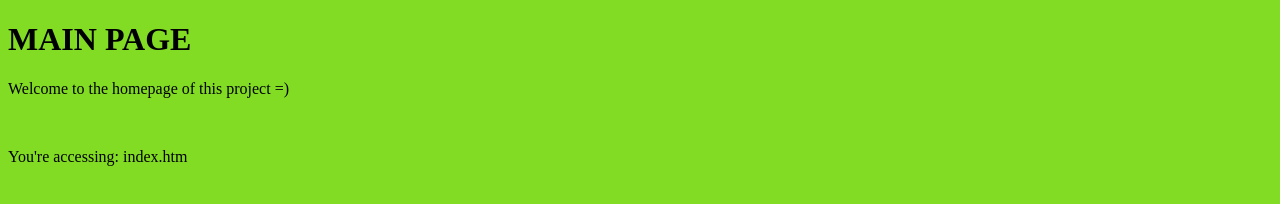
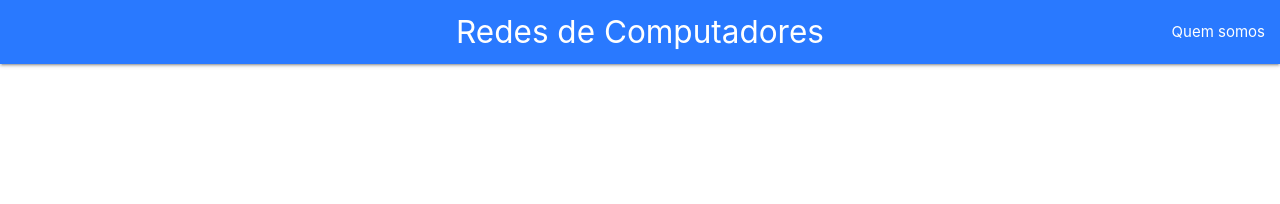
Before and after one commit to Mathcd/Redes-de-Computadores-2020.1, a plain HTML site: page WebServer/index.htm in a window 1280 px wide. Drawn offline with nearby package versions, Linux system fonts and the light colour scheme.

Commit message:
change layout

```diff
--- a/WebServer/index.htm
+++ b/WebServer/index.htm
@@ -1,20 +1,36 @@
-<!DOCTYPE html>
+<html lang="pt">
+<head>
+	<meta charset="UTF-8">
+	<meta name="viewport" content="width=device-width, initial-scale=1.0">
+	<title>Document</title>
+	<!-- Compiled and minified CSS -->
+	<link rel="stylesheet" href="https://cdnjs.cloudflare.com/ajax/libs/materialize/1.0.0/css/materialize.min.css">
+</head>
+<body>
 
-<html lang='en-US'>
+	<nav>
+		<div class="nav-wrapper #2979ff blue accent-3">
+		  <a href="index.htm" class="brand-logo center">Redes de Computadores</a>
+		  <ul id="nav-mobile" class="right hide-on-med-and-down">
+			<li><a href="quemsomos.html">Quem somos</a></li>
+		  </ul>
+		</div>
+	  </nav>
 
-	<head>
 
-	</head>
 
-	<body style="background-color:#81DC23">
 
-		<h1> MAIN PAGE</h1>
 
-		<p> Welcome to the homepage of this project =) </p>
 
-		<p> <br> </p>
 
-		<p> You're accessing: index.htm </p>
 
-	</body>
+
+
+
+
+
+    <!-- Compiled and minified JavaScript -->
+    <script src="https://cdnjs.cloudflare.com/ajax/libs/materialize/1.0.0/js/materialize.min.js"></script>
+
+</body>
 </html>
```
Also changed, not shown: WebServer/quemsomos.htm (added, +30 -0 lines).
